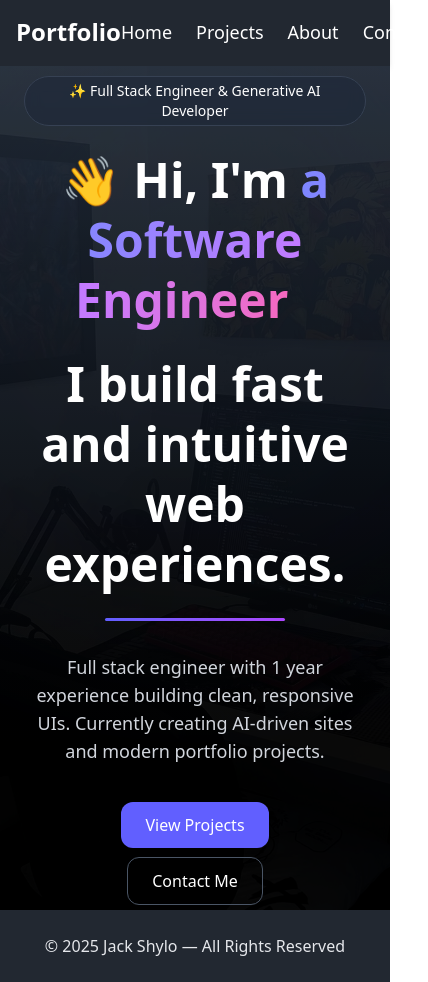
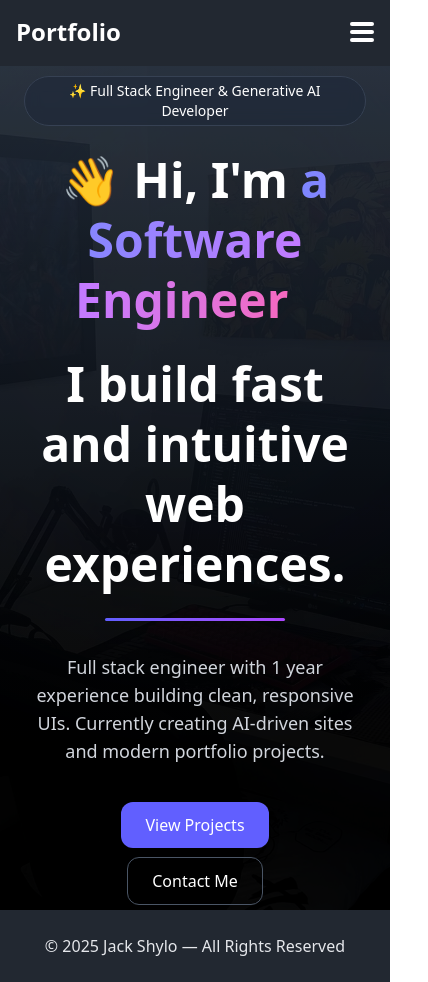
Before and after one commit to JackShylo/portfolio-app, a React (Vite) app: page / in a window 390 px wide. Shown: the whole page, 428 px wide, since content can reach past the window. Built offline with nearby package versions, Linux system fonts and the light colour scheme; what react-google-recaptcha-v3 would draw is missing.

Commit message:
Added hamburger icon for mobile navbar support

```diff
--- a/src/components/Navbar.jsx
+++ b/src/components/Navbar.jsx
@@ -1,27 +1,61 @@
-import { useState, useEffect } from "react";
+import { useState } from "react";
 import { Link } from "react-router-dom";
-import '../App.css';
 
 export default function Navbar() {
+  const [open, setOpen] = useState(false);
+
   return (
-    <nav className="primary shadow-md p-4 transition-colors duration-500 border-b-2 border-transparent">
+    <nav className="primary shadow-md p-4 border-b-2 border-transparent">
       <div className="container mx-auto flex justify-between items-center">
+
+        {/* Logo */}
         <Link to="/" className="text-2xl font-bold text-white">
           Portfolio
         </Link>
-        <div className="flex items-center space-x-6 text-lg text-white">
-          <Link to="/" className="hover:text-indigo-600">
-            Home
-          </Link>
-          <Link to="/projects" className="hover:text-indigo-600">
-            Projects
-          </Link>
-          <Link to="/about" className="hover:text-indigo-600">
-            About
-          </Link>
-          <Link to="/contact" className="hover:text-indigo-600">
-            Contact
-          </Link>
+
+        {/* Hamburger */}
+        <button
+          onClick={() => setOpen(!open)}
+          className="md:hidden flex flex-col space-y-1 focus:outline-none"
+        >
+          <span
+            className={`block h-1 w-6 bg-white rounded transition-all duration-300 ${
+              open ? "rotate-45 translate-y-2" : ""
+            }`}
+          />
+          <span
+            className={`block h-1 w-6 bg-white rounded transition-all duration-300 ${
+              open ? "opacity-0" : ""
+            }`}
+          />
+          <span
+            className={`block h-1 w-6 bg-white rounded transition-all duration-300 ${
+              open ? "-rotate-45 -translate-y-2" : ""
+            }`}
+          />
+        </button>
+
+        {/* Desktop Menu */}
+        <div className="hidden md:flex items-center space-x-6 text-lg text-white">
+          <Link to="/" className="hover:text-indigo-300">Home</Link>
+          <Link to="/projects" className="hover:text-indigo-300">Projects</Link>
+          <Link to="/about" className="hover:text-indigo-300">About</Link>
+          <Link to="/contact" className="hover:text-indigo-300">Contact</Link>
+        </div>
+      </div>
+
+      {/* Mobile Dropdown */}
+      <div
+        className={`
+          md:hidden overflow-hidden transition-all duration-300 ease-out
+          ${open ? "max-h-60 opacity-100 mt-4" : "max-h-0 opacity-0 mt-0"}
+        `}
+      >
+        <div className={`flex flex-col text-white ${open ? "space-y-4" : "space-y-0"}`}>
+          <Link to="/" className="pl-1">Home</Link>
+          <Link to="/projects" className="pl-1">Projects</Link>
+          <Link to="/about" className="pl-1">About</Link>
+          <Link to="/contact" className="pl-1">Contact</Link>
         </div>
       </div>
     </nav>
--- a/src/pages/About.jsx
+++ b/src/pages/About.jsx
@@ -50,7 +50,7 @@ export default function About() {
           zIndex: 0,
         }}
       />
-      <div className="max-w-5xl mx-auto flex flex-col md:flex-row gap-12">
+      <div className="relative max-w-5xl mx-auto flex flex-col md:flex-row gap-12">
         {/* Left: Image */}
         <motion.div
           className="md:w-1/3 flex items-start md:justify-start"
@@ -65,7 +65,7 @@ export default function About() {
           />
         </motion.div>
         <motion.div
-          className="md:w-2/3 flex flex-col gap-6"
+          className="relative md:w-2/3 flex flex-col gap-6"
           initial={{ opacity: 0, x: 100 }}
           whileInView={{ opacity: 1, x: 0, amount: 0.5 }}
           transition={{ duration: 0.8, delay: 0.2 }}
```
